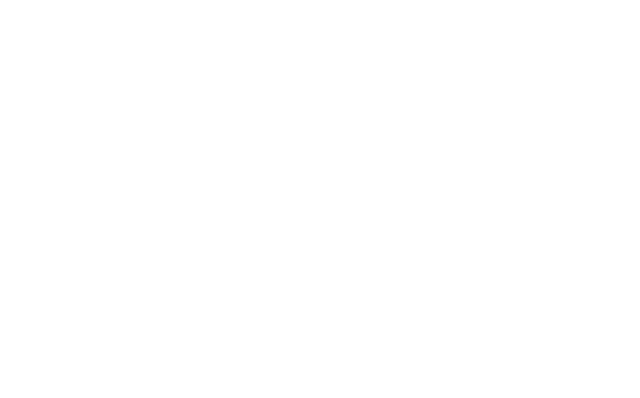
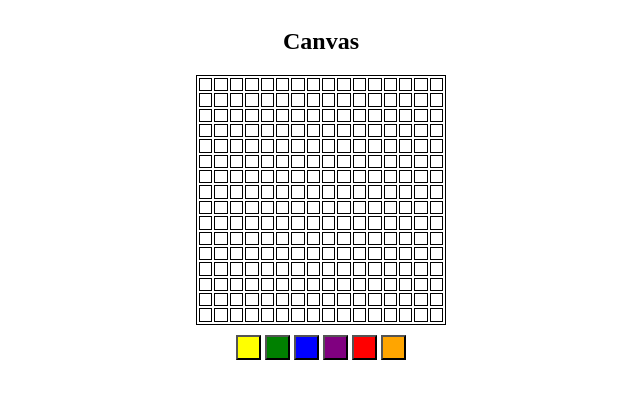
Before and after one commit to MinimiseOCE/odin-etch-a-sketch, a plain HTML site: page index.html in a window 1280 px wide. Shown: the whole page, without its empty margins (319-959 px from the left). Drawn offline with Linux system fonts and the light colour scheme.

Commit message:
Create Etch-A-Sketch

```diff
--- a/code.js
+++ b/code.js
@@ -0,0 +1,56 @@
+function makeGrid (cSize) {
+    let tbl = document.getElementById('canvasGrid')
+
+    for(let i=0; i < cSize; i++) {
+        let myRow = document.createElement('tr');
+        myRow.id = "row" + i;
+
+        tbl.appendChild(myRow);
+        let rowW = document.getElementById('row' + i)
+        for(let j=0; j < cSize; j++) {
+            let myCell = document.createElement('td');
+            rowW.appendChild(myCell);
+        }
+    }
+}
+
+
+makeGrid(16)
+
+const cells = document.querySelectorAll('td');
+
+for (const box of cells) {
+    box.addEventListener('mouseover', function handleClick() {
+        box.classList.add(color);
+  });
+}
+
+const yellow = document.querySelector('#yellow');
+yellow.addEventListener('click', function (e) {
+    color = 'yellow'
+} );
+
+const green = document.querySelector('#green');
+green.addEventListener('click', function (e) {
+    color = 'green'
+} );
+
+const blue = document.querySelector('#blue');
+blue.addEventListener('click', function (e) {
+    color = 'blue'
+} );
+
+const purple = document.querySelector('#purple');
+purple.addEventListener('click', function (e) {
+    color = 'purple'
+} );
+
+const red = document.querySelector('#red');
+red.addEventListener('click', function (e) {
+    color = 'red'
+} );
+
+const orange = document.querySelector('#orange');
+orange.addEventListener('click', function (e) {
+    color = 'orange'
+} );
--- a/index.html
+++ b/index.html
@@ -6,6 +6,20 @@
     <link rel="stylesheet" href="styles.css" />
   </head>
   <body>
+    <div class="canvas">
+      <h2>Canvas</h2>
+      <div class="gridBox">
+        <table id="canvasGrid"></table>
+      </div>
+      <div class="colors">
+        <button id="yellow"></button>
+        <button id="green"></button>
+        <button id="blue"></button>
+        <button id="purple"></button>
+        <button id="red"></button>
+        <button id="orange"></button>
+      </div>
+    </div>
     <script src="code.js"></script>
   </body>
 </html>
--- a/styles.css
+++ b/styles.css
@@ -0,0 +1,85 @@
+table, tr, td {
+    border: 1px solid black;
+}
+
+.yellow {
+    background-color: yellow;
+}
+
+.green {
+    background-color: green;
+}
+
+.blue {
+    background-color: blue;
+}
+
+.purple {
+    background-color: purple;
+}
+
+.red {
+    background-color: red;
+}
+
+.orange {
+    background-color: orange;
+    width: 25px;
+    height: 25px;
+}
+
+#yellow {
+    background-color: yellow;
+    width: 25px;
+    height: 25px;
+}
+
+#green {
+    background-color: green;
+    width: 25px;
+    height: 25px;
+}
+
+#blue {
+    background-color: blue;
+    width: 25px;
+    height: 25px;
+}
+
+#purple {
+    background-color: purple;
+    width: 25px;
+    height: 25px;
+}
+
+#red {
+    background-color: red;
+    width: 25px;
+    height: 25px;
+}
+
+#orange {
+    background-color: orange;
+    width: 25px;
+    height: 25px;
+}
+
+.colors {
+    padding-top: 10px;
+}
+
+table {
+    width: 100%;
+    height: 100%;
+}
+
+.canvas {
+    display: flex;
+    flex-direction: column;
+    align-items: center;
+}
+
+.gridBox {
+    width: 250px;
+    height: 250px;
+}
```
